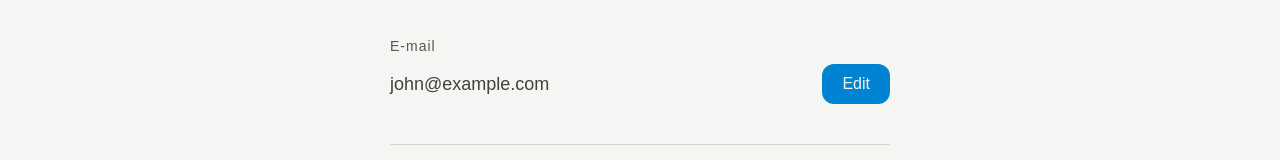
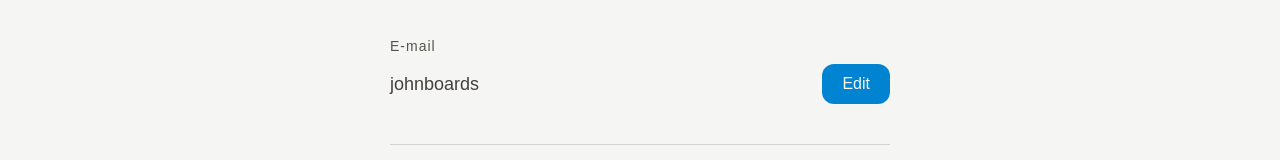
Before and after one commit to delgadociteriowa/boards-mint, a Next.js app: page /account in a window 1280 px wide. Shown: the part 522-682 px from the top of the page. Built offline with nearby package versions, Linux system fonts and the light colour scheme.

Commit message:
fix: account page fix

```diff
--- a/src/app/account/page.tsx
+++ b/src/app/account/page.tsx
@@ -7,12 +7,12 @@ import Footer from "@/components/Footer";
 const Account = () => {
   const [firstName, setFirstName] = useState("John");
   const [lastName, setLastName] = useState("Doe");
-  const [email, setEmail] = useState("john@example.com");
+  const [userName, setUserName] = useState("johnboards");
   const [password, setPassword] = useState("123456");
 
   const [editingFirst, setEditingFirst] = useState(false);
   const [editingLast, setEditingLast] = useState(false);
-  const [editingEmail, setEditingEmail] = useState(false);
+  const [editingUserName, setEditingUserName] = useState(false);
   const [editingPassword, setEditingPassword] = useState(false);
 
   return (
@@ -76,20 +76,20 @@ const Account = () => {
           <div className="flex flex-col gap-2">
             <label className="text-stone-600 tracking-[1px] text-sm">E-mail</label>
             <div className="flex items-center justify-between">
-              {editingEmail ? (
+              {editingUserName ? (
                 <input
                   className="border border-stone-300 rounded-xl py-3 px-4 text-stone-700 focus:outline-none focus:ring-2 focus:ring-sky-500 w-full"
-                  value={email}
-                  onChange={(e) => setEmail(e.target.value)}
+                  value={userName}
+                  onChange={(e) => setUserName(e.target.value)}
                 />
               ) : (
-                <p className="text-stone-700 text-lg">{email}</p>
+                <p className="text-stone-700 text-lg">{userName}</p>
               )}
               <button
                 className="bg-sky-600 hover:bg-sky-500 text-stone-100 px-5 py-2 rounded-xl ml-4"
-                onClick={() => setEditingEmail(!editingEmail)}
+                onClick={() => setEditingUserName(!editingUserName)}
               >
-                {editingEmail ? "Save" : "Edit"}
+                {editingUserName ? "Save" : "Edit"}
               </button>
             </div>
           </div>
```
